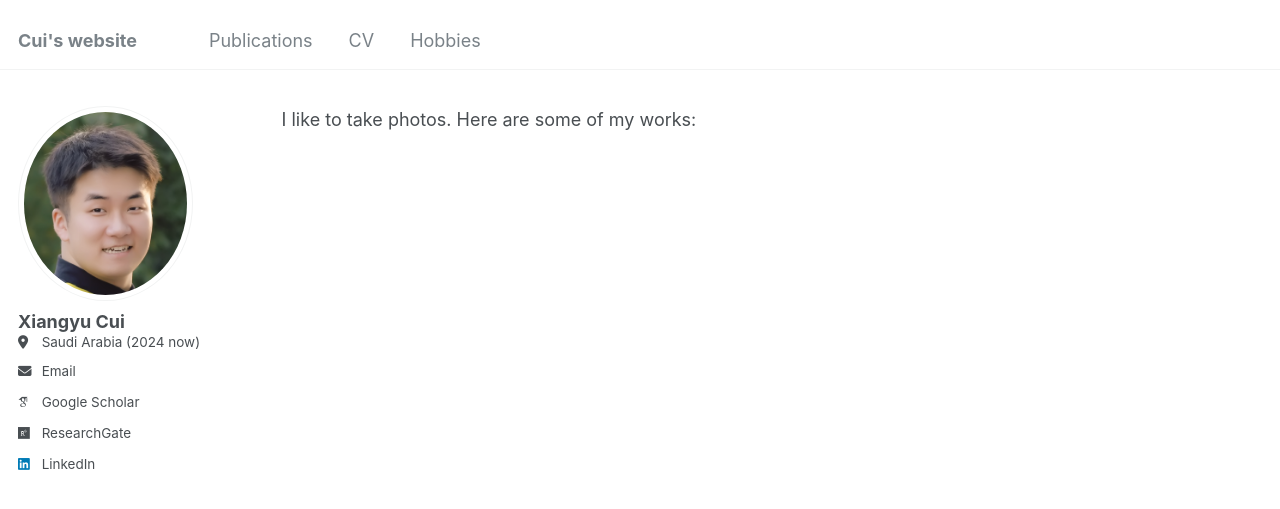
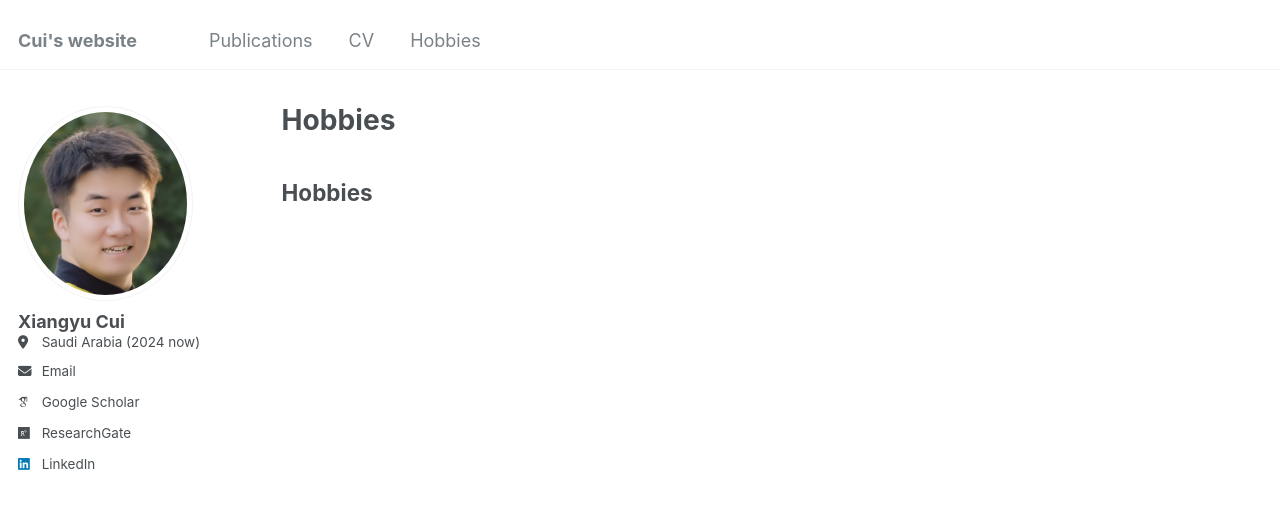
Before and after one commit to Xiangyu-cui/xiangyu-cui.github.io, a Jekyll site: the page built from _pages/hobbies.md, in a window 1280 px wide. Shown: the top 509 px of the page. Built offline with Jekyll 4.4.1, drawn with Linux system fonts in a browser that asks for light colours; some web fonts are replaced; our own code applies the rules of GitHub Pages for plain Markdown files.

Commit message:
Update hobbies.md

```diff
--- a/_pages/hobbies.md
+++ b/_pages/hobbies.md
@@ -1 +1,8 @@
-I like to take photos. Here are some of my works:
+---
+layout: archive
+title: "Hobbies"
+permalink: /hobbies/
+author_profile: true
+---
+
+## Hobbies
```
